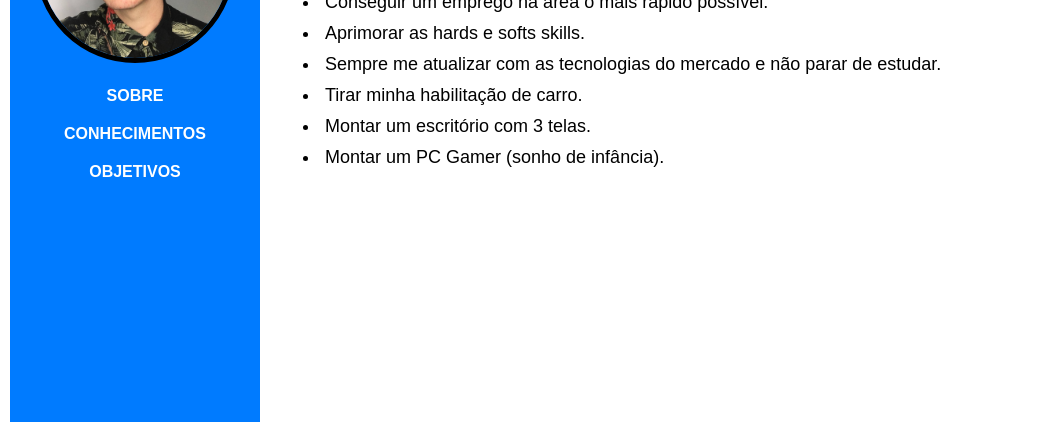
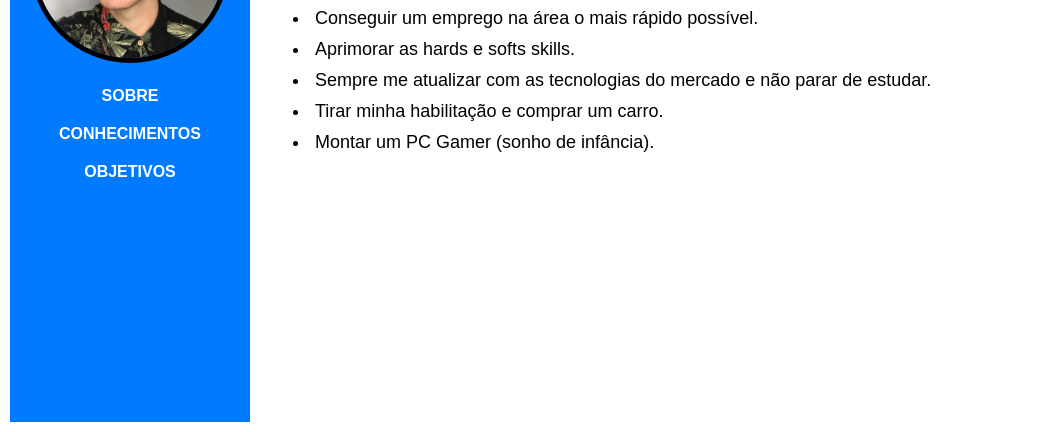
Before and after one commit to cassianosilvaa/Atividade-Final-de-Modulo, a plain HTML site: page currículo/objetivos.html in a window 1280 px wide. Shown: the part 368-800 px from the top of the page, without its empty margins (0-1040 px from the left). Drawn offline with Linux system fonts and the light colour scheme.

Commit message:
FInalizado!

```diff
--- a/currículo/CSS/styles.css
+++ b/currículo/CSS/styles.css
@@ -15,7 +15,7 @@ body {
 
 header {
     background-color: #007bff;
-    width: 250px;
+    width: 240px;
     display: flex;
     max-width: 100vh;
     justify-content: center;
@@ -42,6 +42,10 @@ span {
     color: #007bff;
 }
 
+li {
+    padding: 5px;
+}
+
 li::marker {
     font-weight: bold;
 }
@@ -59,21 +63,12 @@ li::marker {
     padding-left: 20px;
 }
 
-#conhecimentos li {
-    padding: 5px;
-}
-
 #objetivos {
     font-size: large;
     display: flex;
     flex-direction: column;
     padding-left: 20px;
 }
-
-#objetivos li {
-    padding: 5px;
-}
-
 
 #large {
     display: flex;
--- a/currículo/objetivos.html
+++ b/currículo/objetivos.html
@@ -64,7 +64,9 @@
                     <li>
                         Adquirir muito conhecimento com o curso
                         <strong><em>Full Stack Web Developer</em></strong> da
-                        <a href="https://www.growdev.com.br/" target="_blank">Growdev!</a>
+                        <a href="https://www.growdev.com.br/" target="_blank"
+                            >Growdev!</a
+                        >
                     </li>
                     <li>
                         Conseguir um emprego na área o mais rápido possível.
@@ -74,8 +76,7 @@
                         Sempre me atualizar com as tecnologias do mercado e não
                         parar de estudar.
                     </li>
-                    <li>Tirar minha habilitação de carro.</li>
-                    <li>Montar um escritório com 3 telas.</li>
+                    <li>Tirar minha habilitação e comprar um carro.</li>
                     <li>Montar um PC Gamer (sonho de infância).</li>
                 </ul>
             </section>
```
Also changed, not shown: currículo/index.html (+1 -1 lines).
